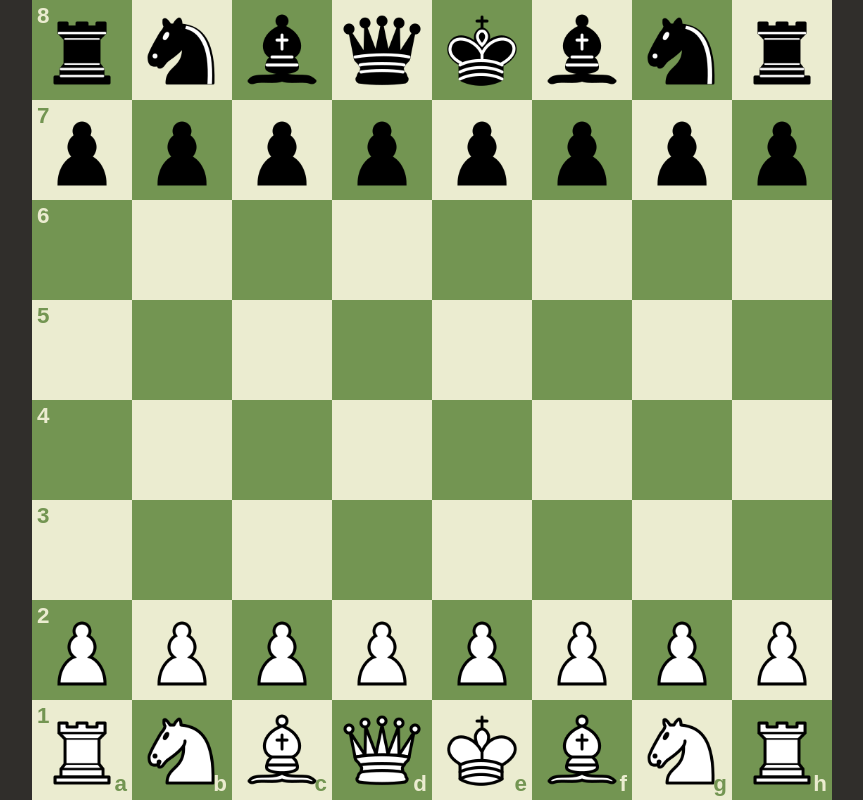
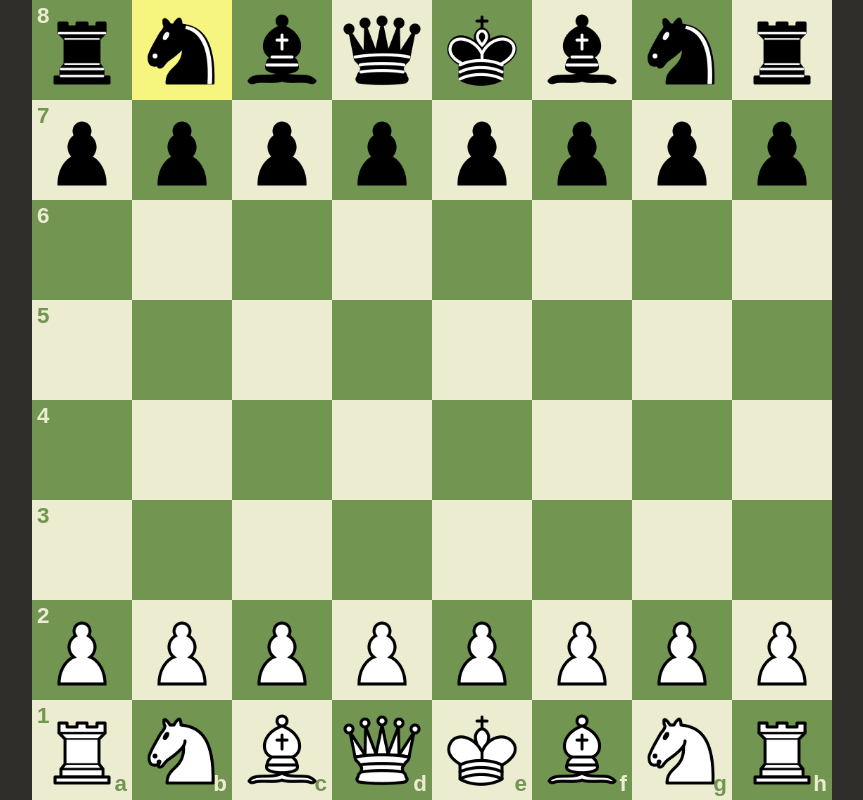
Before and after one commit to rajatdangat/chess-game, a React (Vite) app in the folder webapp/: page / in a window 1280 px wide. Both pictures are taken after a click on the element 390 px from the left and 50 px from the top of the page. Shown: the whole page, without its empty margins (208-1071 px from the left). Built offline with nearby package versions, Linux system fonts and the light colour scheme.

Commit message:
feat: highlight clicked piece

```diff
--- a/webapp/src/App.tsx
+++ b/webapp/src/App.tsx
@@ -21,12 +21,28 @@ const startingPositions: (string | null)[][] = [
   ["BR", "BN", "BB", "BQ", "BK", "BB", "BN", "BR"],
 ];
 
+const emptyBoardArray: null[][] = [];
+for (let i = 0; i < 8; i++) {
+  emptyBoardArray.push(new Array(8).fill(null));
+}
+
+export type BoardElement = {
+  rank: number;
+  file: number;
+  type: string;
+};
+
 function App() {
   const [pieceLocations, setPieceLocations] = useState(startingPositions);
+  const [boardHighlights, setBoardHighlights] = useState<BoardElement[]>([]);
 
   const handleBoardClick = (i: number, j: number) => {
     if (pieceLocations[i][j] !== null) {
-      console.log("Clicked on piece!", pieceLocations[i][j]);
+      console.log("Clicked on piece!", pieceLocations[i][j], i, j);
+      setBoardHighlights((prev) => {
+        const newHighlights = prev.filter((highlight) => highlight.type !== "pieceSelect");
+        return [...newHighlights, { rank: i, file: j, type: "pieceSelect" }];
+      });
     } else {
       console.log("Clicked on empty square");
     }
@@ -34,7 +50,11 @@ function App() {
 
   return (
     <Container>
-      <Chessboard pieceLocations={pieceLocations} handleBoardClick={handleBoardClick} />
+      <Chessboard
+        pieceLocations={pieceLocations}
+        boardHighlights={boardHighlights}
+        handleBoardClick={handleBoardClick}
+      />
     </Container>
   );
 }
--- a/webapp/src/components/Chessboard.tsx
+++ b/webapp/src/components/Chessboard.tsx
@@ -1,15 +1,18 @@
 import styled from "@emotion/styled";
 
 import { chessPieces } from "../constants";
+import { BoardElement } from "../App";
 
-const darkBoardBg = "#739552";
-const lightBoardBg = "#ebecd0";
+const blackBoardBg = "#739552";
+const whiteBoardBg = "#ebecd0";
+const highlightColor = "#ffff33";
 
 const Board = styled.div`
+  position: relative;
   max-width: 800px;
   width: 100%;
   aspect-ratio: 1 / 1;
-  background-color: ${darkBoardBg};
+  background-color: ${blackBoardBg};
   display: flex;
   flex-wrap: wrap;
   user-select: none;
@@ -24,16 +27,16 @@ const BoardSquare = styled.div`
   align-items: center;
 
   .light {
-    color: ${lightBoardBg};
+    color: ${whiteBoardBg};
   }
 
   .dark {
-    color: ${darkBoardBg};
+    color: ${blackBoardBg};
   }
 `;
 
 const WhiteSquare = styled(BoardSquare)`
-  background-color: ${lightBoardBg};
+  background-color: ${whiteBoardBg};
 `;
 
 const TransparentSquare = styled(BoardSquare)`
@@ -65,13 +68,29 @@ const RankLabel = styled(SquareLabel)`
 
 const PieceImage = styled.img`
   width: 90%;
+  z-index: 100;
+`;
+
+const BoardHighlightSquare = styled.div<BoardHighlightSquareProps>`
+  height: calc(100% / 8);
+  width: calc(100% / 8);
+  background-color: ${highlightColor};
+  opacity: 50%;
+  position: absolute;
+  transform: ${(props) => `translate(${props.file * 100}%, ${(7 - props.rank) * 100}%)`};
 `;
 
 type HandleBoardClickFn = (i: number, j: number) => void;
 
 type ChessboardProps = {
   pieceLocations: (string | null)[][];
+  boardHighlights: BoardElement[];
   handleBoardClick: HandleBoardClickFn;
+};
+
+type BoardHighlightSquareProps = {
+  file: number;
+  rank: number;
 };
 
 const files: string[] = ["a", "b", "c", "d", "e", "f", "g", "h"];
@@ -104,14 +123,25 @@ const drawChessboard = (pieceLocations: (string | null)[][], handleBoardClick: H
         )
       );
     }
-    rankSquares.push(<RankRow>{fileSquares}</RankRow>);
+    rankSquares.push(<RankRow key={i}>{fileSquares}</RankRow>);
   }
 
   return rankSquares;
 };
 
-const Chessboard = ({ pieceLocations, handleBoardClick }: ChessboardProps) => {
-  return <Board>{drawChessboard(pieceLocations, handleBoardClick)}</Board>;
+const drawChessboardHighlights = (boardHighlights: BoardElement[]) => {
+  return boardHighlights.map((highlight) => (
+    <BoardHighlightSquare key={`${highlight.rank}${highlight.file}`} rank={highlight.rank} file={highlight.file} />
+  ));
+};
+
+const Chessboard = ({ pieceLocations, boardHighlights, handleBoardClick }: ChessboardProps) => {
+  return (
+    <Board>
+      {drawChessboard(pieceLocations, handleBoardClick)}
+      {drawChessboardHighlights(boardHighlights)}
+    </Board>
+  );
 };
 
 export default Chessboard;
```
